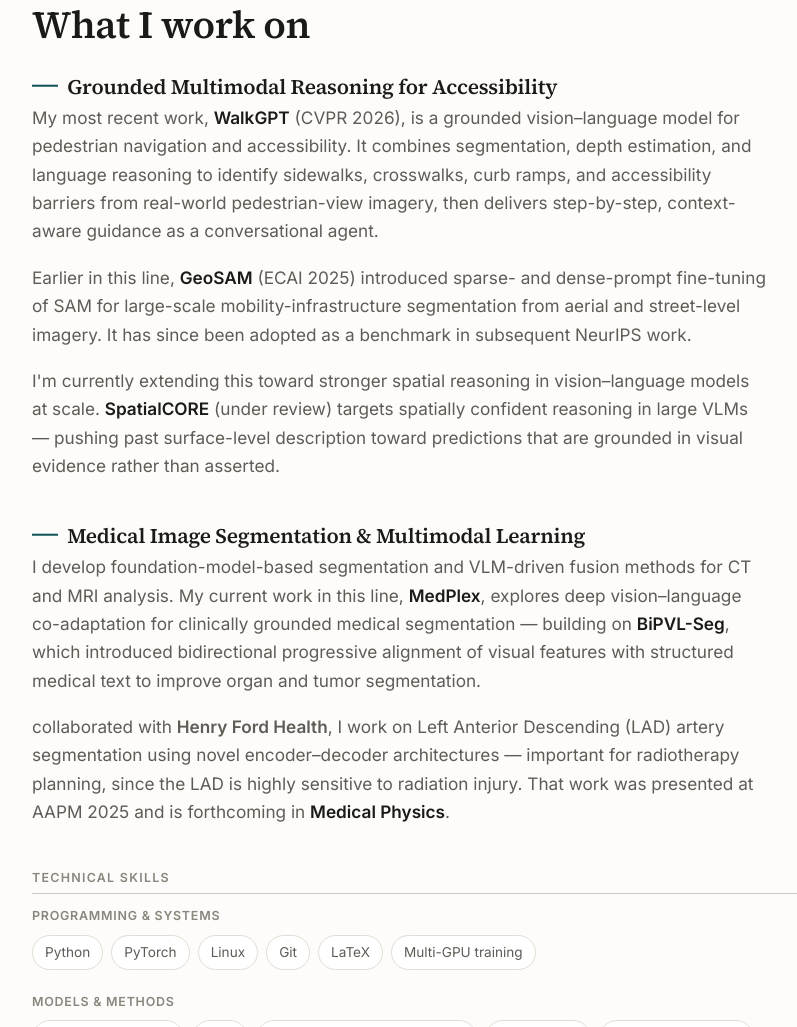
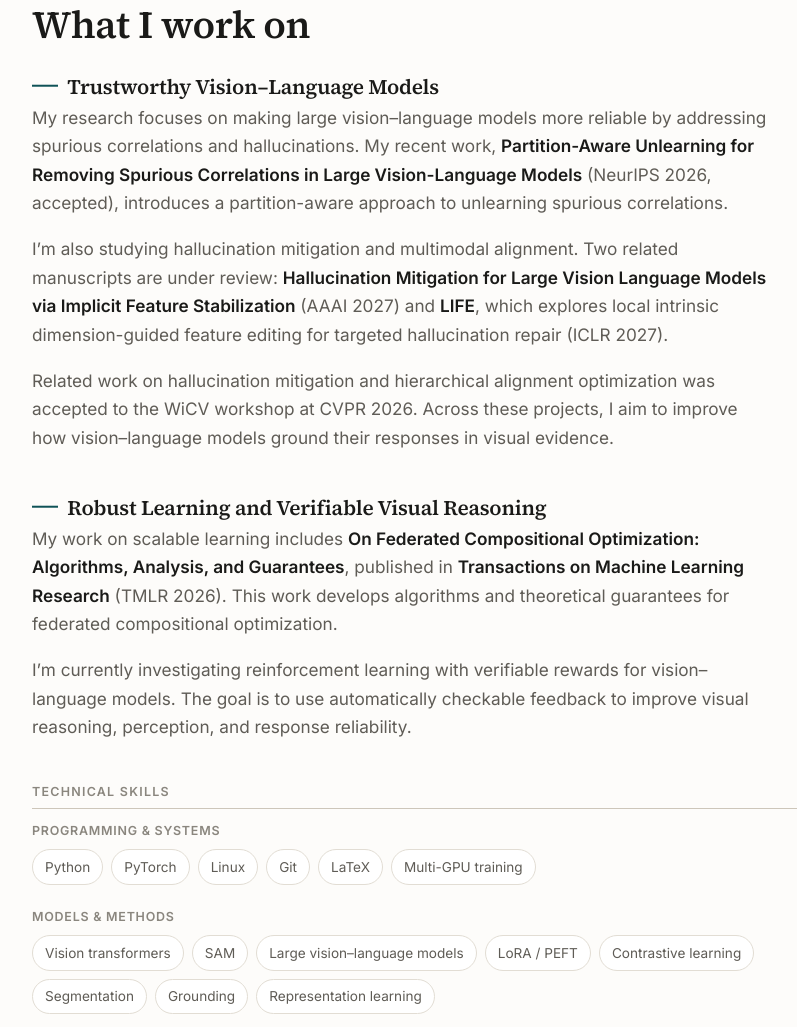
Before and after one commit to krishnaaditi/krishnaaditi.github.io, a website: page index.html in a window 1280 px wide. Shown: the part 1168-2195 px from the top of the page, without its empty margins (352-1149 px from the left). Drawn offline with Linux system fonts and the light colour scheme.

Commit message:
Update research sections in index.html
Removed outdated research topics and added new sections on trustworthy vision-language models and robust learning.

```diff
--- a/index.html
+++ b/index.html
@@ -1196,31 +1196,19 @@
         <span class="section__label">Research</span>
         <h2>What I work on</h2>
 
-        <div class="theme-block">
-          <h3>Grounded Multimodal Reasoning for Accessibility</h3>
-          <p>My most recent work, <em>WalkGPT</em> (CVPR 2026), is a grounded vision–language model for pedestrian
-            navigation and accessibility. It combines segmentation, depth estimation, and language reasoning to
-            identify sidewalks, crosswalks, curb ramps, and accessibility barriers from real-world pedestrian-view
-            imagery, then delivers step-by-step, context-aware guidance as a conversational agent.</p>
-          <p>Earlier in this line, <em>GeoSAM</em> (ECAI 2025) introduced sparse- and dense-prompt fine-tuning of SAM
-            for large-scale mobility-infrastructure segmentation from aerial and street-level imagery. It has since
-            been adopted as a benchmark in subsequent NeurIPS work.</p>
-          <p>I'm currently extending this toward stronger spatial reasoning in vision–language models at scale.
-            <em>SpatialCORE</em> (under review) targets spatially confident reasoning in large VLMs — pushing past
-            surface-level description toward predictions that are grounded in visual evidence rather than asserted.</p>
-        </div>
-
-        <div class="theme-block">
-          <h3>Medical Image Segmentation &amp; Multimodal Learning</h3>
-          <p>I develop foundation-model-based segmentation and VLM-driven fusion methods for CT and MRI analysis.
-            My current work in this line, <em>MedPlex</em>, explores deep vision–language co-adaptation for clinically
-            grounded medical segmentation — building on <em>BiPVL-Seg</em>, which introduced bidirectional progressive
-            alignment of visual features with structured medical text to improve organ and tumor segmentation.</p>
-          <p>collaborated with <strong>Henry Ford Health</strong>, I work on Left Anterior Descending (LAD) artery segmentation
-            using novel encoder–decoder architectures — important for radiotherapy planning, since the LAD is highly
-            sensitive to radiation injury. That work was presented at AAPM 2025 and is forthcoming in
-            <em>Medical Physics</em>.</p>
-        </div>
+         <div class="theme-block">
+  <h3>Trustworthy Vision–Language Models</h3>
+  <p>My research focuses on making large vision–language models more reliable by addressing spurious correlations and hallucinations. My recent work, <em>Partition-Aware Unlearning for Removing Spurious Correlations in Large Vision-Language Models</em> (NeurIPS 2026, accepted), introduces a partition-aware approach to unlearning spurious correlations.</p>
+  <p>I’m also studying hallucination mitigation and multimodal alignment. Two related manuscripts are under review: <em>Hallucination Mitigation for Large Vision Language Models via Implicit Feature Stabilization</em> (AAAI 2027) and <em>LIFE</em>, which explores local intrinsic dimension-guided feature editing for targeted hallucination repair (ICLR 2027).</p>
+  <p>Related work on hallucination mitigation and hierarchical alignment optimization was accepted to the WiCV workshop at CVPR 2026. Across these projects, I aim to improve how vision–language models ground their responses in visual evidence.</p>
+</div>
+
+<div class="theme-block">
+  <h3>Robust Learning and Verifiable Visual Reasoning</h3>
+  <p>My work on scalable learning includes <em>On Federated Compositional Optimization: Algorithms, Analysis, and Guarantees</em>, published in <em>Transactions on Machine Learning Research</em> (TMLR 2026). This work develops algorithms and theoretical guarantees for federated compositional optimization.</p>
+  <p>I’m currently investigating reinforcement learning with verifiable rewards for vision–language models. The goal is to use automatically checkable feedback to improve visual reasoning, perception, and response reliability.</p>
+</div>
+
 
         <h3 class="subhead">Technical Skills</h3>
 
```
